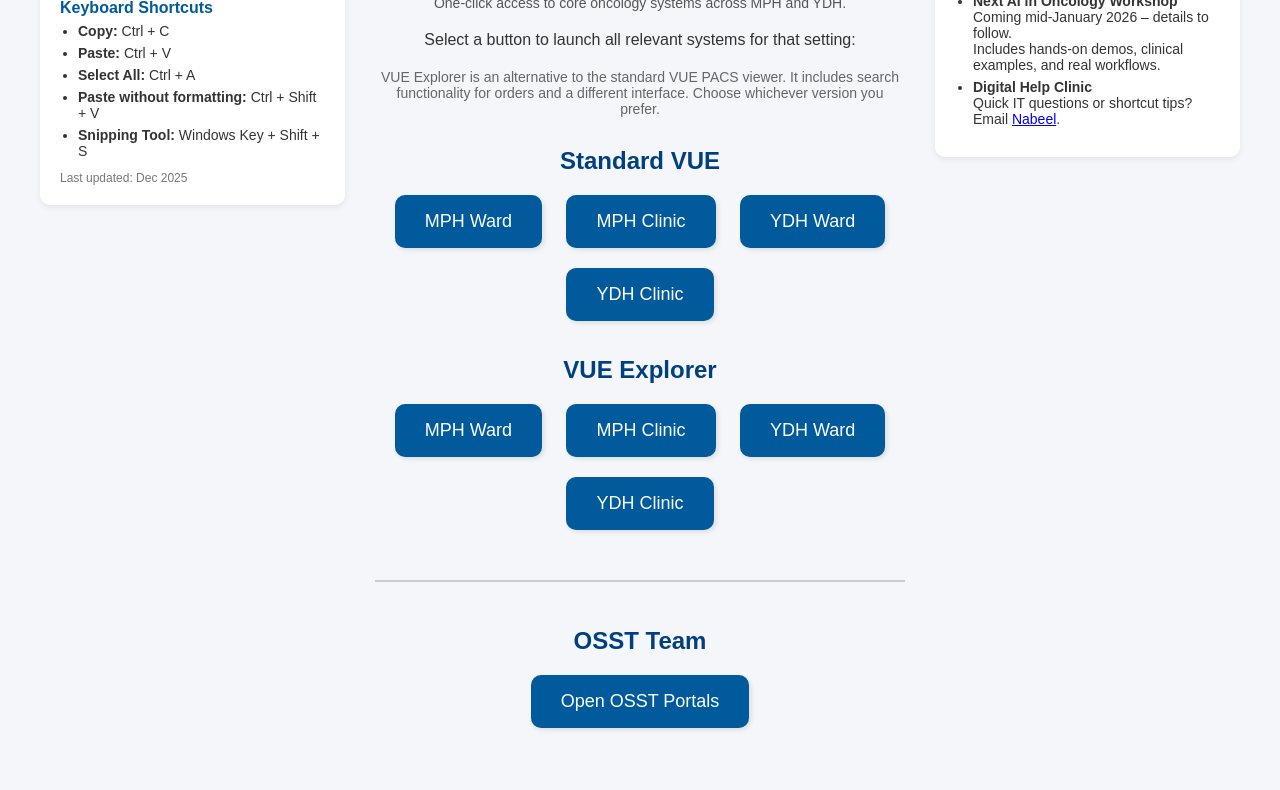
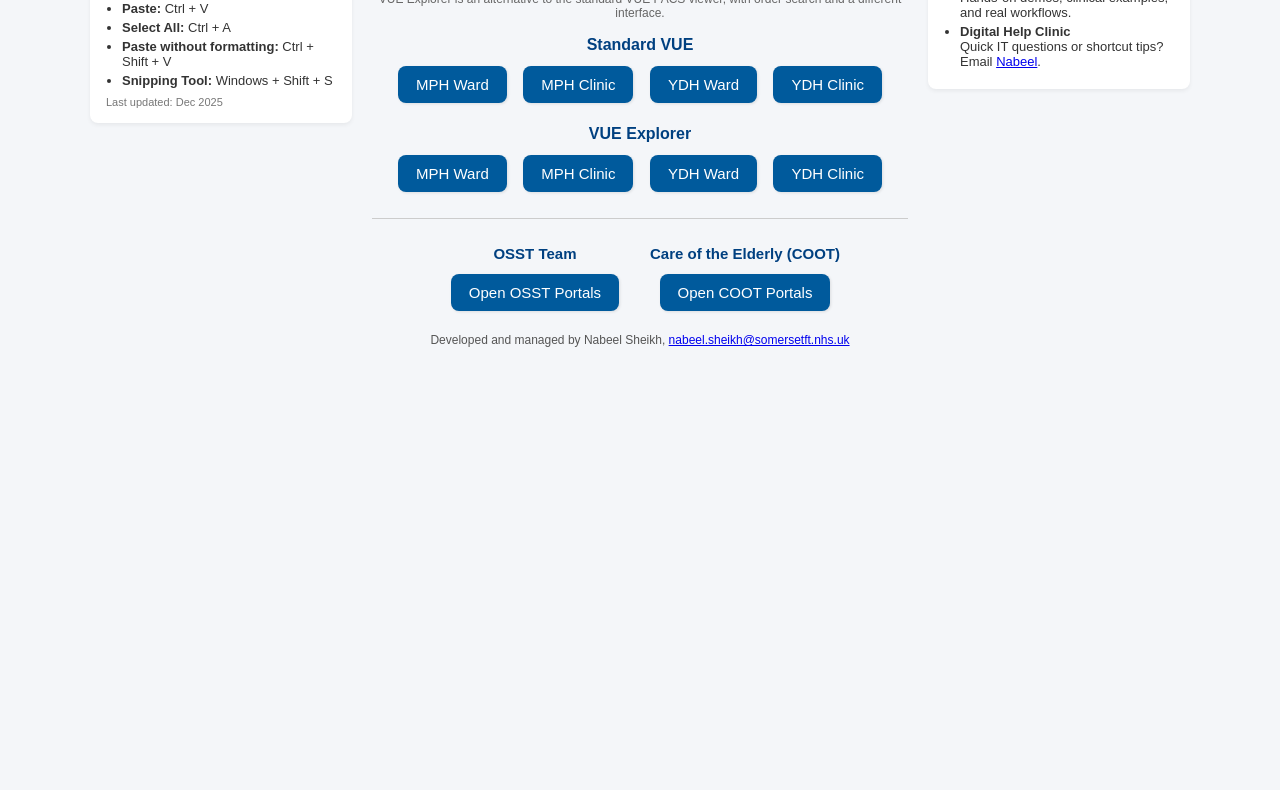
Before and after one commit to DNA-Oncologist/oncology-ward-links, a plain HTML site: page index.html in a window 1280 px wide. Shown: the part 121-911 px from the top of the page. After the commit the page ends 800 px from the top, so only its background shows below. Drawn offline with Linux system fonts and the light colour scheme.

Commit message:
reduced sides

```diff
--- a/index.html
+++ b/index.html
@@ -6,105 +6,108 @@
   <style>
     body {
       font-family: Arial, sans-serif;
-      padding: 40px 20px;
+      padding: 20px 10px;
       background-color: #f4f6f9;
     }
 
     /* Layout */
     .container {
-      max-width: 1200px;
+      max-width: 1100px;
       margin: 0 auto;
       display: flex;
-      gap: 30px;
+      gap: 20px;
       align-items: flex-start;
-      flex-wrap: wrap;
+      flex-wrap: nowrap;
     }
 
     .sidebar {
-      flex: 1;
-      min-width: 220px;
+      flex: 0 0 230px;
       background: #ffffff;
-      border-radius: 10px;
-      padding: 20px;
-      box-shadow: 0 2px 6px rgba(0,0,0,0.08);
-      font-size: 14px;
+      border-radius: 8px;
+      padding: 14px 16px;
+      box-shadow: 0 2px 4px rgba(0,0,0,0.06);
+      font-size: 13px;
       color: #333;
     }
 
     .sidebar h2 {
-      font-size: 18px;
-      margin-bottom: 10px;
+      font-size: 16px;
+      margin-bottom: 8px;
       color: #004080;
     }
 
     .sidebar h3 {
-      font-size: 16px;
-      margin-top: 16px;
-      margin-bottom: 6px;
+      font-size: 14px;
+      margin-top: 10px;
+      margin-bottom: 4px;
       color: #005a9c;
     }
 
     .sidebar ul {
-      margin: 0 0 10px 18px;
+      margin: 0 0 6px 16px;
       padding: 0;
     }
 
     .sidebar li {
-      margin-bottom: 6px;
+      margin-bottom: 4px;
     }
 
     .sidebar small {
-      font-size: 12px;
+      font-size: 11px;
       color: #777;
     }
 
     .main-content {
-      flex: 2;
-      min-width: 320px;
+      flex: 1 1 auto;
+      min-width: 0;
       text-align: center;
     }
 
     h1 {
       color: #003366;
-      margin-bottom: 10px;
+      margin: 0 0 4px;
+      font-size: 22px;
     }
 
     .tagline {
-      margin-bottom: 20px;
+      margin-bottom: 10px;
       color: #555;
-      font-size: 14px;
+      font-size: 13px;
     }
 
     p {
-      margin-bottom: 20px;
+      margin-bottom: 10px;
       color: #333;
+      font-size: 13px;
     }
 
     .note {
-      margin-bottom: 30px;
-      font-size: 14px;
+      margin-bottom: 16px;
+      font-size: 12px;
       color: #666;
     }
 
     .section {
-      margin-top: 25px;
+      margin-top: 16px;
     }
 
     .section h2 {
       color: #004080;
-      margin-bottom: 10px;
+      margin-bottom: 6px;
+      font-size: 16px;
     }
 
     button {
-      padding: 16px 30px;
-      font-size: 18px;
+      padding: 10px 18px;
+      font-size: 15px;
       background-color: #005a9c;
       color: white;
       border: none;
-      border-radius: 10px;
+      border-radius: 8px;
       cursor: pointer;
-      margin: 10px;
-      box-shadow: 2px 2px 5px rgba(0,0,0,0.1);
+      margin: 6px;
+      box-shadow: 1px 1px 3px rgba(0,0,0,0.1);
+      white-space: nowrap;
     }
 
     button:hover {
@@ -112,37 +115,41 @@
     }
 
     .disclaimer {
-      margin-top: 35px;
-      font-size: 14px;
+      margin-top: 16px;
+      font-size: 12px;
       color: #555;
     }
 
     .osst-section {
-      margin-top: 40px;
-      border-top: 2px solid #ccc;
-      padding-top: 25px;
+      margin-top: 20px;
+      border-top: 1px solid #ccc;
+      padding-top: 14px;
       display: flex;
       flex-wrap: wrap;
       justify-content: center;
-      gap: 40px;
+      gap: 20px;
     }
 
     .team-block {
-      min-width: 220px;
+      min-width: 190px;
     }
 
     .team-block h2 {
       color: #004080;
-      margin-bottom: 10px;
+      margin-bottom: 6px;
+      font-size: 15px;
     }
 
-    /* Mobile tweaks */
-    @media (max-width: 900px) {
+    /* Smaller screens: allow wrapping but still compact */
+    @media (max-width: 1000px) {
       .container {
-        flex-direction: column;
+        flex-wrap: wrap;
       }
       .main-content {
-        order: -1; /* show launcher first on small screens */
+        order: -1; /* launcher first */
+      }
+      .sidebar {
+        flex: 1 1 100%;
       }
     }
   </style>
@@ -151,7 +158,7 @@
 
   <div class="container">
 
-    <!-- LEFT SIDEBAR: IT tips -->
+    <!-- LEFT: IT tips -->
     <aside class="sidebar">
       <h2>IT Tips & Tricks – This Month</h2>
 
@@ -161,7 +168,7 @@
         <li><strong>Paste:</strong> Ctrl + V</li>
         <li><strong>Select All:</strong> Ctrl + A</li>
         <li><strong>Paste without formatting:</strong> Ctrl + Shift + V</li>
-        <li><strong>Snipping Tool:</strong> Windows Key + Shift + S</li>
+        <li><strong>Snipping Tool:</strong> Windows + Shift + S</li>
       </ul>
 
       <small>Last updated: Dec 2025</small>
@@ -176,8 +183,7 @@
 
       <p>Select a button to launch all relevant systems for that setting:</p>
       <p class="note">
-        VUE Explorer is an alternative to the standard VUE PACS viewer. It includes search functionality for orders
-        and a different interface. Choose whichever version you prefer.
+        VUE Explorer is an alternative to the standard VUE PACS viewer, with order search and a different interface.
       </p>
 
       <div class="section">
@@ -203,25 +209,25 @@
           <button onclick="openOSSTLinks()">Open OSST Portals</button>
         </div>
         <div class="team-block">
-          <h2>Care of the Elderly Team (COOT)</h2>
+          <h2>Care of the Elderly (COOT)</h2>
           <button onclick="openCOOTLinks()">Open COOT Portals</button>
         </div>
       </div>
 
       <div class="disclaimer">
-        Developed and managed by Nabeel Sheikh, email:
+        Developed and managed by Nabeel Sheikh,
         <a href="mailto:nabeel.sheikh@somersetft.nhs.uk">nabeel.sheikh@somersetft.nhs.uk</a>
       </div>
     </main>
 
-    <!-- RIGHT SIDEBAR: Workshops & updates -->
+    <!-- RIGHT: Workshops & updates -->
     <aside class="sidebar">
       <h2>Workshops & Updates</h2>
       <ul>
         <li>
           <strong>Next AI in Oncology Workshop</strong><br>
-          Coming mid-January 2026 – details to follow.<br>
-          Includes hands-on demos, clinical examples, and real workflows.
+          Mid-January 2026 – details to follow.<br>
+          Hands-on demos, clinical examples, and real workflows.
         </li>
         <li>
           <strong>Digital Help Clinic</strong><br>
```
